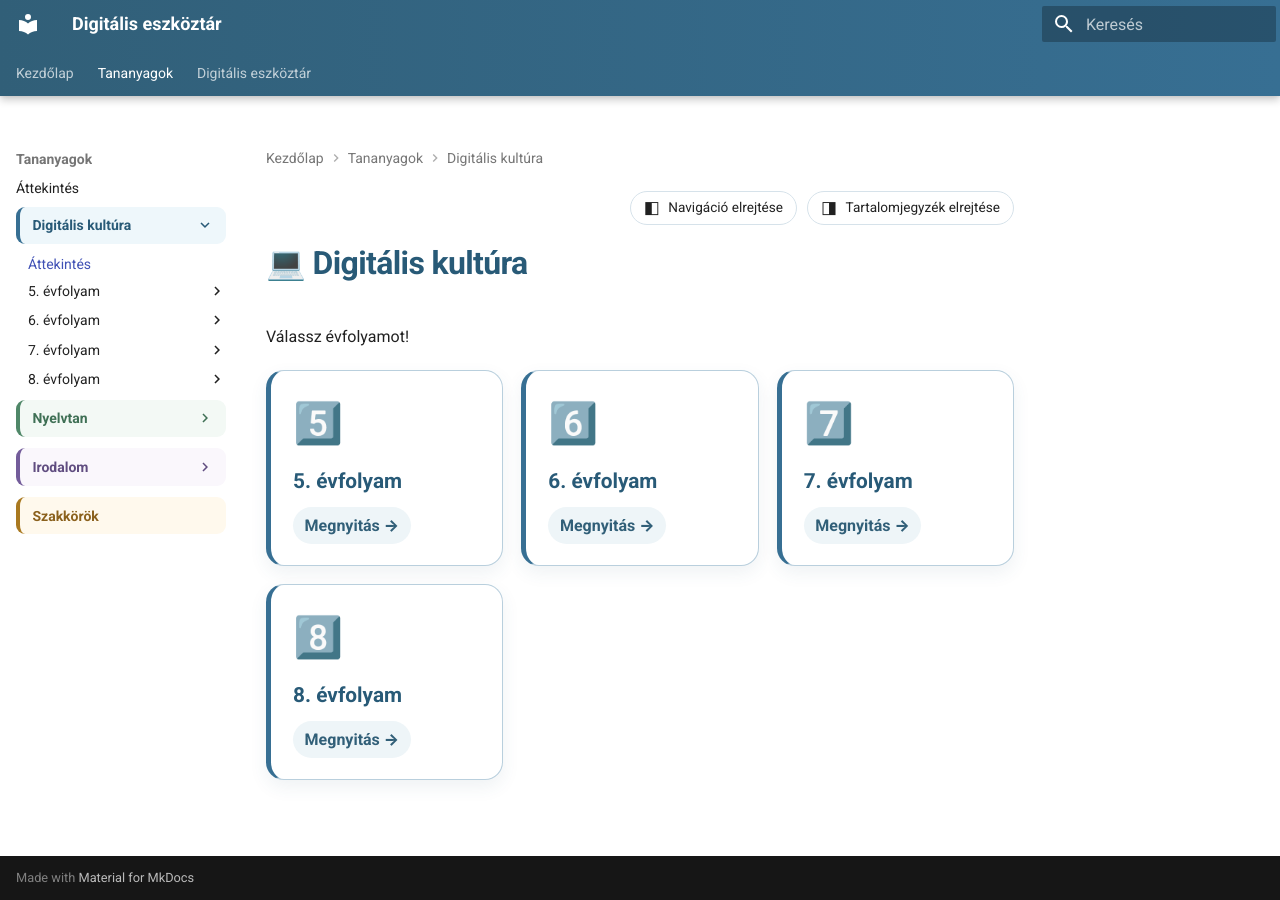
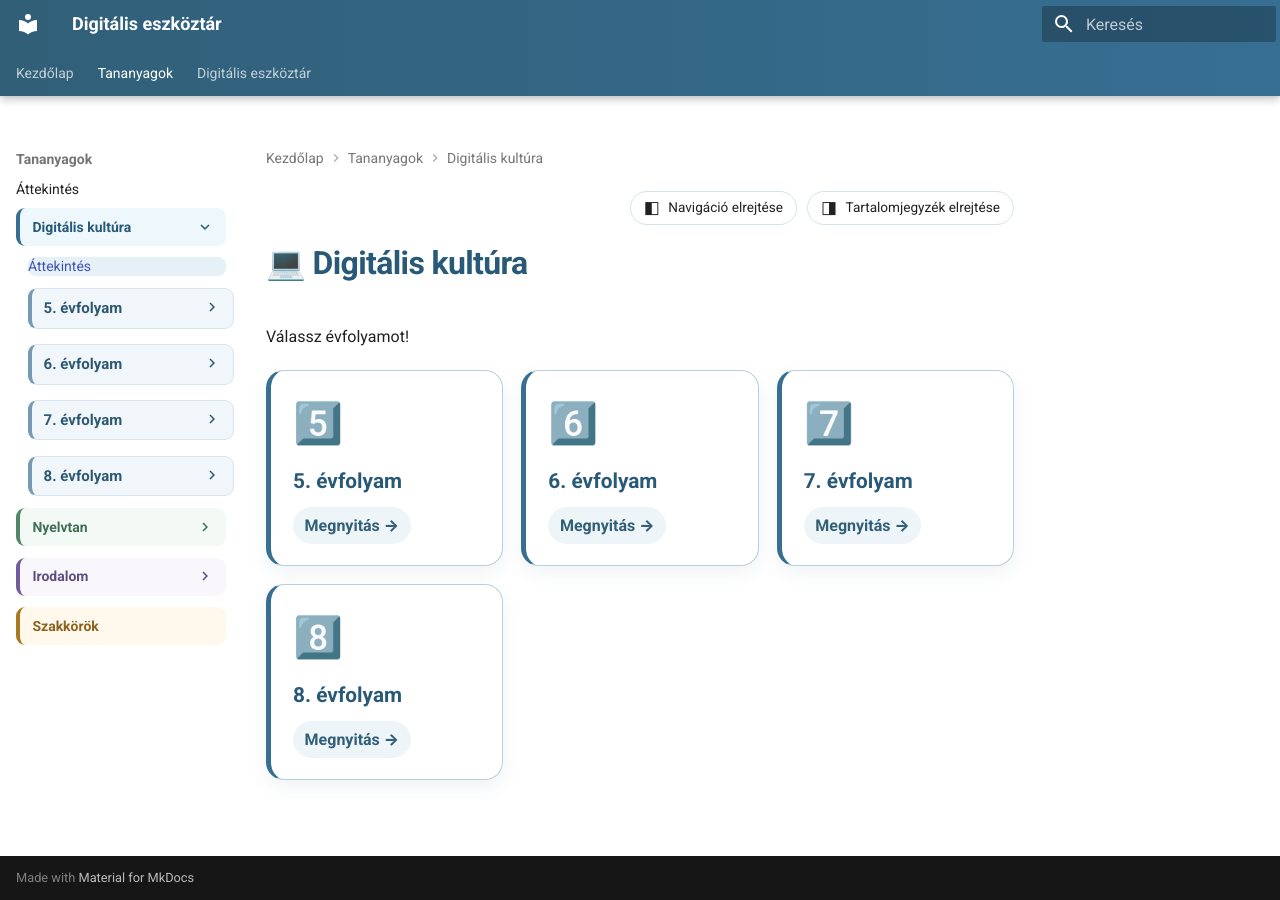
Before and after one commit to bsuszter/digitalis-eszkoztar, an MkDocs documentation site: the page built from docs/tananyagok/digitalis-kultura/index.md, in a window 1280 px wide. Built offline with MkDocs 1.6.1 and Material for MkDocs 9.7.7, drawn with Linux system fonts in a browser that asks for light colours.

Commit message:
Improve visual hierarchy of left navigation

```diff
--- /dev/null
+++ b/docs/stylesheets/sidebar-hierarchy.css
@@ -0,0 +1,91 @@
+/* Bal oldali menü: a hierarchia felismerhető azonos oszlopszélességen is. */
+.md-sidebar--primary .md-nav__link {
+  border-radius: 8px;
+  line-height: 1.35;
+  transition: background-color .15s ease, color .15s ease;
+}
+.md-sidebar--primary .md-nav__link:hover {
+  background-color: rgba(55, 111, 147, .075);
+}
+.md-sidebar--primary .md-nav__link:focus-visible {
+  outline: 2px solid var(--eszkoz-blue, #376f93);
+  outline-offset: 2px;
+}
+
+/* Évfolyamok (a Digitális kultúra alatt): vizuális fejezetcímek. */
+.md-sidebar--primary .md-nav[data-md-level="2"] > .md-nav__list > .md-nav__item--nested > .md-nav__link {
+  margin: .62rem 0 .16rem;
+  padding: .45rem .58rem;
+  border: 1px solid #d9e5ed;
+  border-left: 4px solid #739bb4;
+  border-radius: 9px;
+  background: #f1f6fa;
+  color: #2e5871;
+  font-weight: 800;
+  font-size: .75rem;
+}
+.md-sidebar--primary .md-nav[data-md-level="2"] > .md-nav__list > .md-nav__item--active > .md-nav__link {
+  border-left-color: #376f93;
+  background: #e6f1f7;
+}
+
+/* Témakörök: finom, de egyértelmű alsóbb hierarchiaszint. */
+.md-sidebar--primary .md-nav[data-md-level="3"] > .md-nav__list > .md-nav__item--nested > .md-nav__link {
+  margin-top: .46rem;
+  padding: .38rem .48rem;
+  border-radius: 7px;
+  border-left: 3px solid #b4cbd9;
+  background: #f6f9fb;
+  color: #3e6176;
+  font-weight: 750;
+}
+.md-sidebar--primary .md-nav[data-md-level="3"] > .md-nav__list > .md-nav__item--active > .md-nav__link {
+  border-left-color: #376f93;
+}
+
+/* Altémák: kisebb léptékű alcím, ne olvadjon össze a leckékkel. */
+.md-sidebar--primary .md-nav[data-md-level="4"] > .md-nav__list > .md-nav__item--nested > .md-nav__link {
+  margin-top: .36rem;
+  padding: .32rem .4rem;
+  border-left: 2px solid #ccd9e3;
+  border-radius: 5px;
+  color: #455f71;
+  font-weight: 700;
+}
+.md-sidebar--primary .md-nav[data-md-level="4"] > .md-nav__list > .md-nav__item--active > .md-nav__link {
+  border-left-color: #6394b1;
+  background: #f5f9fb;
+}
+
+/* Leckék: látható függőleges vezérvonal és határozott aktív állapot. */
+.md-sidebar--primary .md-nav[data-md-level="5"] > .md-nav__list {
+  margin-top: .12rem;
+  padding-left: .18rem;
+  border-left: 1px solid #dbe6ed;
+}
+.md-sidebar--primary .md-nav[data-md-level="5"] > .md-nav__list > .md-nav__item > .md-nav__link {
+  margin: .08rem 0;
+  padding: .29rem .4rem;
+  font-size: .72rem;
+}
+.md-sidebar--primary .md-nav[data-md-level="5"] > .md-nav__list > .md-nav__item--active > .md-nav__link,
+.md-sidebar--primary .md-nav[data-md-level="5"] > .md-nav__list > .md-nav__item > .md-nav__link--active {
+  border-left: 3px solid #376f93;
+  border-radius: 7px;
+  background: #e8f2f8;
+  color: #244f6b;
+  font-weight: 800;
+}
+
+/* A nyitott ág gyerekei között maradjon követhető a vonalvezetés. */
+.md-sidebar--primary .md-nav[data-md-level="3"] > .md-nav__list,
+.md-sidebar--primary .md-nav[data-md-level="4"] > .md-nav__list {
+  border-left: 1px solid #e3ebf0;
+}
+
+/* A szűk mobilmenüben se nyomjuk össze a hosszú címeket. */
+@media screen and (max-width: 76.24em) {
+  .md-sidebar--primary .md-nav[data-md-level="2"] > .md-nav__list > .md-nav__item--nested > .md-nav__link {
+    margin-top: .4rem;
+  }
+}
--- a/mkdocs.yml
+++ b/mkdocs.yml
@@ -52,6 +52,7 @@ extra_css:
   - stylesheets/extra.css
   - stylesheets/link-cards.css
   - stylesheets/nav-highlight.css
+  - stylesheets/sidebar-hierarchy.css
   - stylesheets/image-lightbox.css
   - stylesheets/video-cards.css
   - stylesheets/layout-toggles.css
```
